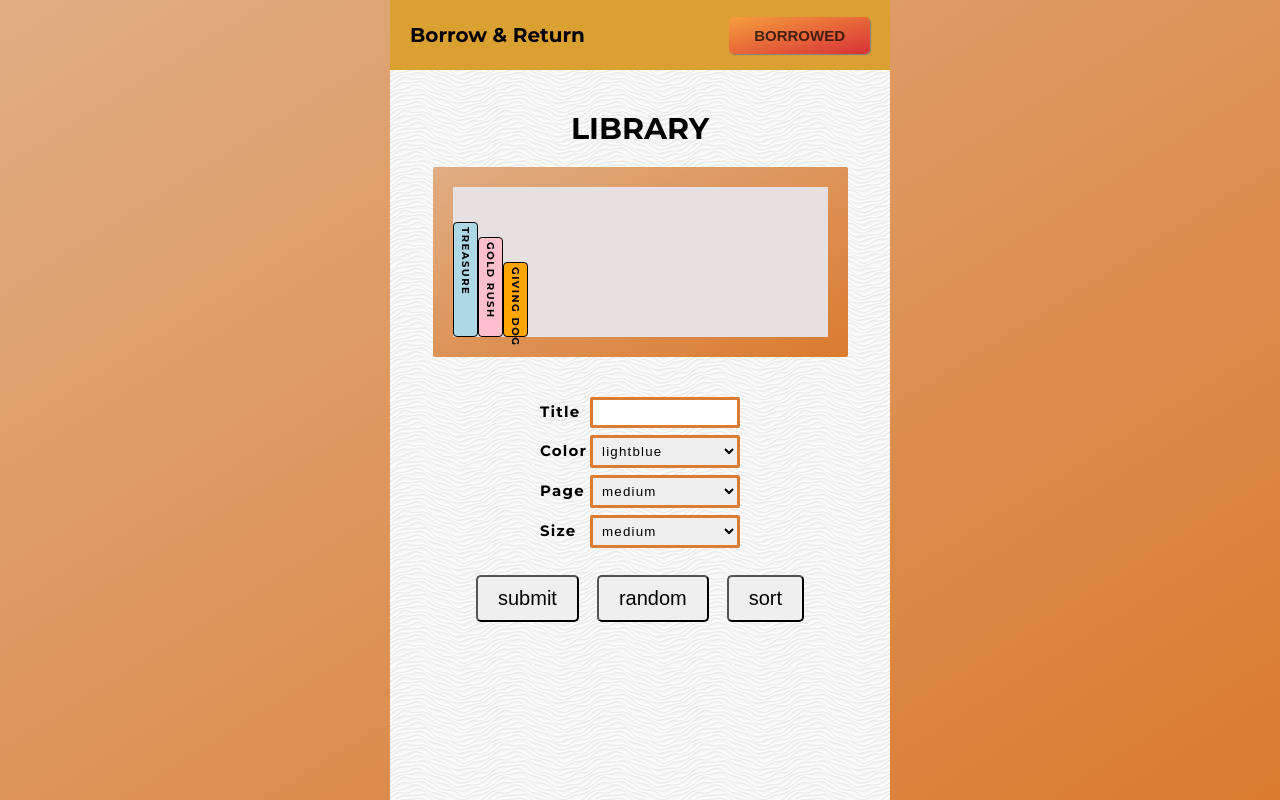
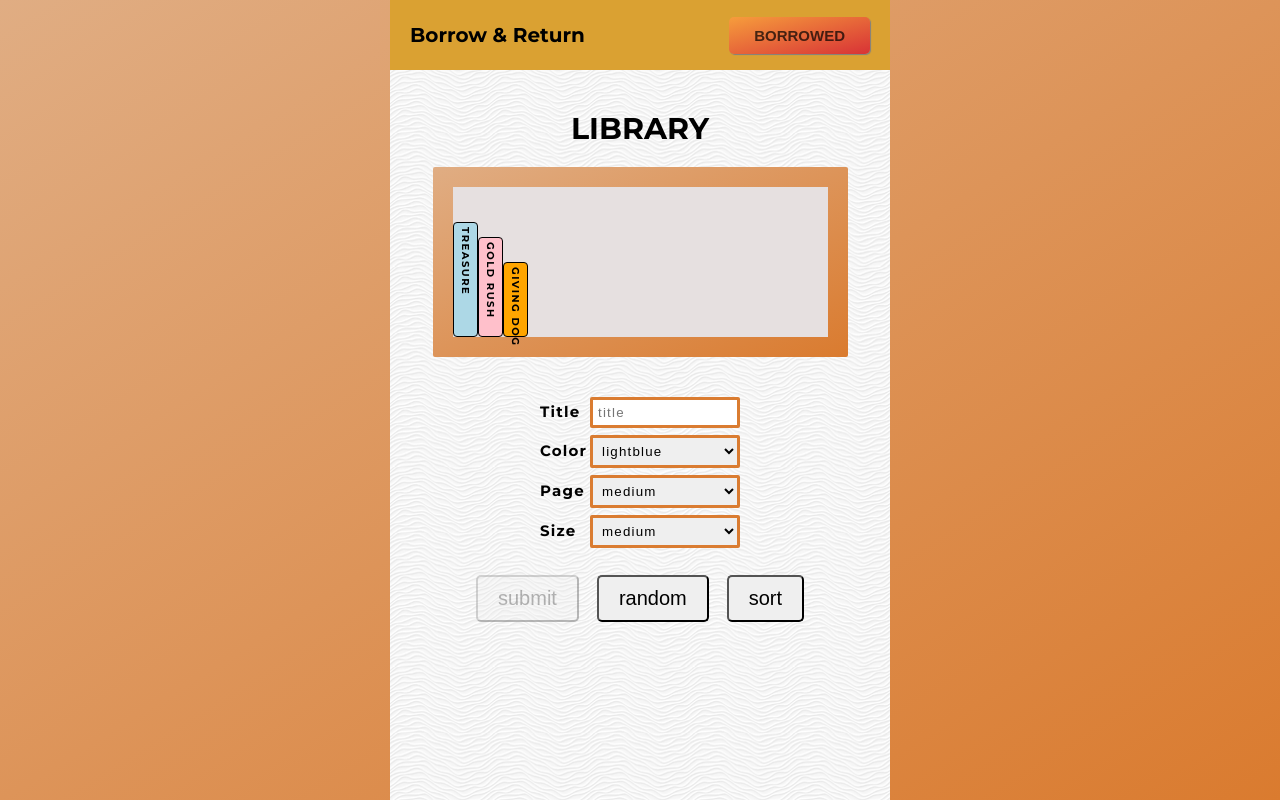
Before and after one commit to john1eng/BorrowAndReturn, a React (Create React App) app: page / in a window 1280 px wide. Built offline with nearby package versions, Linux system fonts and the light colour scheme.

Commit message:
add validation to form

```diff
--- a/src/App.js
+++ b/src/App.js
@@ -1,7 +1,7 @@
 import React from "react";
 import { useMemo } from "react"
 import classes from "./App.module.css";
-import { connect, useSelector } from "react-redux";
+import { useSelector } from "react-redux";
 import { Switch, Route, Redirect } from "react-router";
 
 import Header from "./components/Header/Header"
--- a/src/components/Form/Form.js
+++ b/src/components/Form/Form.js
@@ -1,70 +1,187 @@
-import React from 'react';
-import { useDispatch } from 'react-redux'
-import styles from './Form.module.css'
-import * as actionTypes from '../../store/actions/actionTypes'
-import {randomNum} from './utility';
+import React, { useState } from "react";
+import { useDispatch } from "react-redux";
+import styles from "./Form.module.css";
+import * as actionTypes from "../../store/actions/actionTypes";
+import { randomNum } from "./utility";
 
-import FormField from './FormField'
+import FormField from "./FormField";
 
-const formfields = [
-  {label: 'Title', type: 'text', name: 'title'},
-  {label: 'Color', type: 'text', name: 'color'},
-  {label: 'Page', type: 'text', name: 'page'},
-  {label: 'Size', type: 'text', name: 'size'},
-  ]
+const Form = () => {
+  console.log("Render Form");
 
-  const Form = () => {
-    console.log("Render Form")
+  const dispatch = useDispatch();
 
-    const dispatch = useDispatch();
+  const onBookAdded = (book) =>
+    dispatch({ type: actionTypes.ADD_NEW_BOOK, payload: book });
+  const onBooksSort = () => dispatch({ type: actionTypes.SORT_BOOK });
 
-    const onBookAdded = (book) => dispatch({type: actionTypes.ADD_NEW_BOOK, payload:book});
-    const onBooksSort = () => dispatch({type: actionTypes.SORT_BOOK});
+  const [bookForm, setBookForm] = useState({
+    Title: {
+      elementType: "input",
+      elementConfig: {
+        type: "text",
+        placeholder: "title",
+      },
+      value: "",
+      validation: {
+        required: true,
+      },
+      valid: false,
+      isTouched: false,
+    },
+    Color: {
+      elementType: "select",
+      elementConfig: {
+        type: "text",
+      },
+      value: "lightblue",
+      validation: {
+        required: false,
+      },
+      valid: true,
+    },
+    Page: {
+      elementType: "select",
+      elementConfig: {
+        type: "text",
+      },
+      validation: {
+        required: false,
+      },
+      value: "M",
+      valid: true,
+    },
+    Size: {
+      elementType: "select",
+      elementConfig: {
+        type: "text",
+      },
+      validation: {
+        required: false,
+      },
+      value: "M",
+      valid: true,
+    },
+  });
   //style
-  const formStyle = styles.form
+  const formStyle = styles.form;
 
-  const [title, setTitle] = React.useState('');
-  const [color, setColor] = React.useState('lightblue');
-  const [page, setPage] = React.useState('M');
-  const [size, setSize] = React.useState('M');
-  const setBookStates = {
-    setTitle, setColor, setPage, setSize
+  const checkValidity = (value, validation) => {
+    if (value.length > 0) return true;
+    else return false;
+  };
+
+  const [formIsValid, setFormIsValid] = useState(false);
+
+  const fieldChangedHandler = (event, fieldIdentifier) => {
+    const updatedFormElement = {
+      ...bookForm[fieldIdentifier],
+      value: event.target.value,
+      valid: checkValidity(
+        event.target.value,
+        bookForm[fieldIdentifier].validation
+      ),
+      isTouched: true,
+    };
+
+    const updatedBookForm = {
+      ...bookForm,
+      [fieldIdentifier]: updatedFormElement,
+    };
+
+    let formIsValid = true;
+    for (let inputIdentifier in updatedBookForm) {
+      formIsValid = updatedBookForm[inputIdentifier].valid && formIsValid;
+    }
+
+    setBookForm(updatedBookForm);
+    setFormIsValid(formIsValid);
+  };
+
+  // convert bookForm into array
+  const formElementsArray = [];
+  for (let key in bookForm) {
+    formElementsArray.push({
+      id: key,
+      config: bookForm[key],
+    });
   }
-  const bookStates = {title, color, page, size}
 
-
-  const form = formfields.map((data, i)=>(
-    <FormField key={i} bookSetState={setBookStates} {...data}/>
-  ))
+  const form = formElementsArray.map((formElement) => (
+    <FormField
+      key={formElement.id}
+      name={formElement.id}
+      elementType={formElement.config.elementType}
+      elementConfig={formElement.config.elementConfig}
+      value={formElement.config.value}
+      invalid={!formElement.config.valid}
+      shouldValidate={formElement.config.validation}
+      touched={formElement.config?.isTouched}
+      changed={(event) => fieldChangedHandler(event, formElement.id)}
+    />
+  ));
 
   const submitBookHandler = (e) => {
-    onBookAdded(bookStates)
-  }
+    const title = bookForm["Title"].value;
+    const color = bookForm["Color"].value;
+    const page = bookForm["Page"].value;
+    const size = bookForm["Size"].value;
+
+    onBookAdded({ title, color, page, size });
+  };
 
   const randomGenerated = (e) => {
-    const title = ['George', 'Americanah', 'Angelmaker', 'Annabel', 'Annihilation', 'Away'];
-    const color = ['lightblue','lightgreen','pink','orange','gray','lightpurple','red', 'white', 'yellow', 'brown'];
-    const page = ['S','M','L'];
-    const size = ['S','M','L']
+    const title = [
+      "George",
+      "Americanah",
+      "Angelmaker",
+      "Annabel",
+      "Annihilation",
+      "Away",
+    ];
+    const color = [
+      "lightblue",
+      "lightgreen",
+      "pink",
+      "orange",
+      "gray",
+      "lightpurple",
+      "red",
+      "white",
+      "yellow",
+      "brown",
+    ];
+    const page = ["S", "M", "L"];
+    const size = ["S", "M", "L"];
 
-    onBookAdded({title:title[randomNum(0,6)],
-                      color:color[randomNum(0,10)],
-                      page:page[randomNum(0,3)],
-                      size:size[randomNum(0,3)]})
-  }
+    onBookAdded({
+      title: title[randomNum(0, 6)],
+      color: color[randomNum(0, 10)],
+      page: page[randomNum(0, 3)],
+      size: size[randomNum(0, 3)],
+    });
+  };
 
   return (
     <>
-      <form className={formStyle} >
-        {form}
-      </form>
+      <form className={formStyle}>{form}</form>
       <div>
-        <button className={styles.button} onClick={submitBookHandler}>submit</button>
-        <button className={styles.button} onClick={randomGenerated}>random</button>
-        <button className={styles.button} onClick={onBooksSort}>sort</button>
+        <button
+          className={styles.button}
+          disabled={!formIsValid}
+          onClick={submitBookHandler}
+        >
+          submit
+        </button>
+        <button className={styles.button} onClick={randomGenerated}>
+          random
+        </button>
+        <button className={styles.button} onClick={onBooksSort}>
+          sort
+        </button>
       </div>
     </>
-  )
-}
+  );
+};
 
-export default Form
+export default Form;
--- a/src/components/Form/FormField.js
+++ b/src/components/Form/FormField.js
@@ -1,67 +1,55 @@
 import React from "react";
-import styles from "./FormField.module.css";
+import classes from "./FormField.module.css";
 
-const FormField = ({bookSetState, label, type, name}) => {
+const FormField = ({key, name, elementType, elementConfig, value, invalid, shouldValidate, touched, changed}) => {
   //style
-  const formFieldStyle = styles.formField;
+  const formFieldStyle = classes.formField;
 
-  const inputClasses = [styles.input];
+  const selectClasses = [classes.select];
 
-  const changeFieldHandler = (e) => {
-    switch (e.target.name) {
-      case "title":
-        bookSetState.setTitle(e.target.value);
+  let inputElement = null;
+  const inputClasses = [classes.InputElement];
+
+  if(invalid && shouldValidate && touched) {
+    inputClasses.push(classes.Invalid)
+  }
+
+  switch(elementType){
+    case('input'):
+      inputElement = <>
+      <label>{name}</label>
+      <input
+        className={inputClasses.join(' ')}
+        {...elementConfig}
+        value={value}
+        onChange={changed}/></>
       break;
-      case "color":
-        bookSetState.setColor(e.target.value);
-        break;
-      case "page":
-        bookSetState.setPage(e.target.value);
-        break;
-      case "size":
-        bookSetState.setSize(e.target.value);
-        break;
-      default:
-    }
-  };
-
-  let field = (
+    case('select'):
+      console.log('select', name)
+      if(name === 'Color')
+        inputElement =
         <>
-      <label>{label}</label>
-      <input
-        className={inputClasses}
-        type={type}
-        name={name}
-        onChange={changeFieldHandler}
-      />
-    </>
-  );
-
-  if (name === "color") {
-    field = (
-      <>
-        <label>{label}</label>
+          <label>{name}</label>
           <select
+            className={selectClasses}
             name={name}
             defaultValue="lightblue"
-          onChange={changeFieldHandler}
-        >
+            onChange={changed}>
             <option value="lightblue">lightblue</option>
             <option value="yellow">yellow</option>
             <option value="lightgreen">lightgreen</option>
             <option value="pink">pink</option>
           </select>
         </>
-    );
-  }
-  if (name === "size" || name === "page") {
-    field = (
+        if (name === "Size" || name === "Page") {
+          inputElement = (
             <>
-        <label>{label}</label>
+              <label>{name}</label>
               <select
+                className={selectClasses}
                 name={name}
                 defaultValue="M"
-          onChange={changeFieldHandler}
+                onChange={changed}
               >
                 <option value="S">small</option>
                 <option value="M">medium</option>
@@ -70,8 +58,58 @@ const FormField = ({bookSetState, label, type, name}) => {
             </>
           );
         }
+        break;
+      default: return null;
+      }
+  // let field = (
+  //   <>
+  //     <label>{name}</label>
+  //     <input
+  //       className={inputClasses.join(" ")}
+  //       type={type}
+  //       name={name}
+  //       onChange={changeFieldHandler}
+  //     />
+  //   </>
+  // );
 
-  return <div className={formFieldStyle}>{field}</div>;
+  // if (name === "color") {
+  //   field = (
+  //     <>
+  //       <label>{label}</label>
+  //       <select
+  //         className={selectClasses}
+  //         name={name}
+  //         defaultValue="lightblue"
+  //         onChange={changeFieldHandler}
+  //       >
+  //         <option value="lightblue">lightblue</option>
+  //         <option value="yellow">yellow</option>
+  //         <option value="lightgreen">lightgreen</option>
+  //         <option value="pink">pink</option>
+  //       </select>
+  //     </>
+  //   );
+  // }
+  // if (name === "size" || name === "page") {
+  //   field = (
+  //     <>
+  //       <label>{label}</label>
+  //       <select
+  //         className={selectClasses}
+  //         name={name}
+  //         defaultValue="M"
+  //         onChange={changeFieldHandler}
+  //       >
+  //         <option value="S">small</option>
+  //         <option value="M">medium</option>
+  //         <option value="L">large</option>
+  //       </select>
+  //     </>
+  //   );
+  // }
+
+  return <div className={formFieldStyle}>{inputElement}</div>;
 };
 
 export default FormField;
--- a/src/components/Form/FormField.module.css
+++ b/src/components/Form/FormField.module.css
@@ -5,6 +5,7 @@
   font-size: 1.5rem;
   letter-spacing: 1.2px;
 }
+
 
 .formField select, .formField input{
   border: 3px solid #DA7C31;
@@ -17,6 +18,16 @@
 
 .input:focus{
   outline: none !important;
-  border: 1px solid red;
-  box-shadow: 0 0 10px #719ECE
+  border: 3px solid #DAA132;
+  box-shadow: 0 0 10px #719ECE;
 }
+
+.select:focus{
+  outline: none !important;
+  border: 3px solid #DAA132;
+  box-shadow: 0 0 10px #719ECE;
+}
+
+.Invalid{
+  background-color: #fda49a
+}
--- a/src/components/SwitchButton/SwitchButton.js
+++ b/src/components/SwitchButton/SwitchButton.js
@@ -1,5 +1,4 @@
 import React from 'react'
-import classes from './SwitchButton.module.css'
 import Button from "../UI/Button/Button";
 
 
```
Lines whose indentation alone changed are shown as unchanged.
